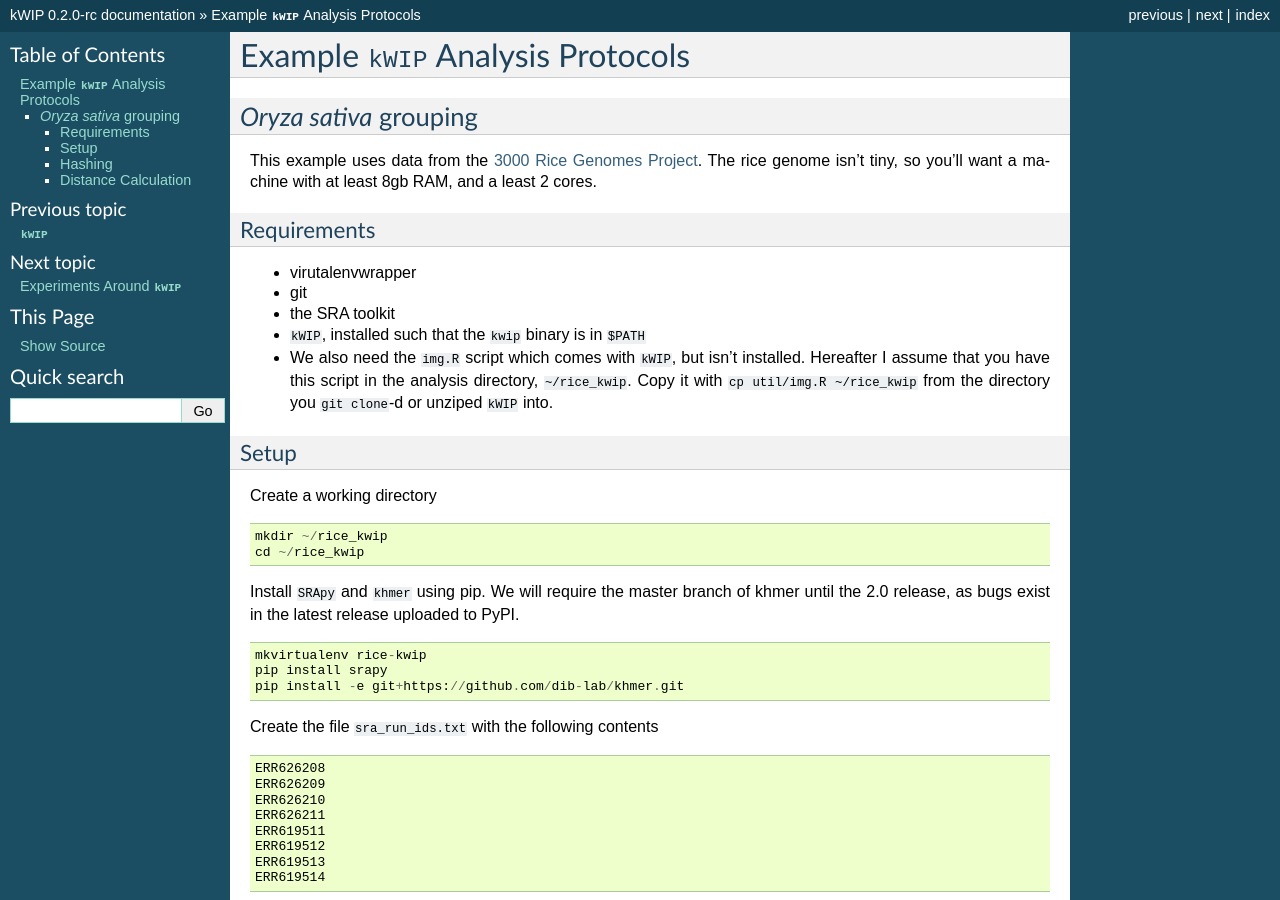
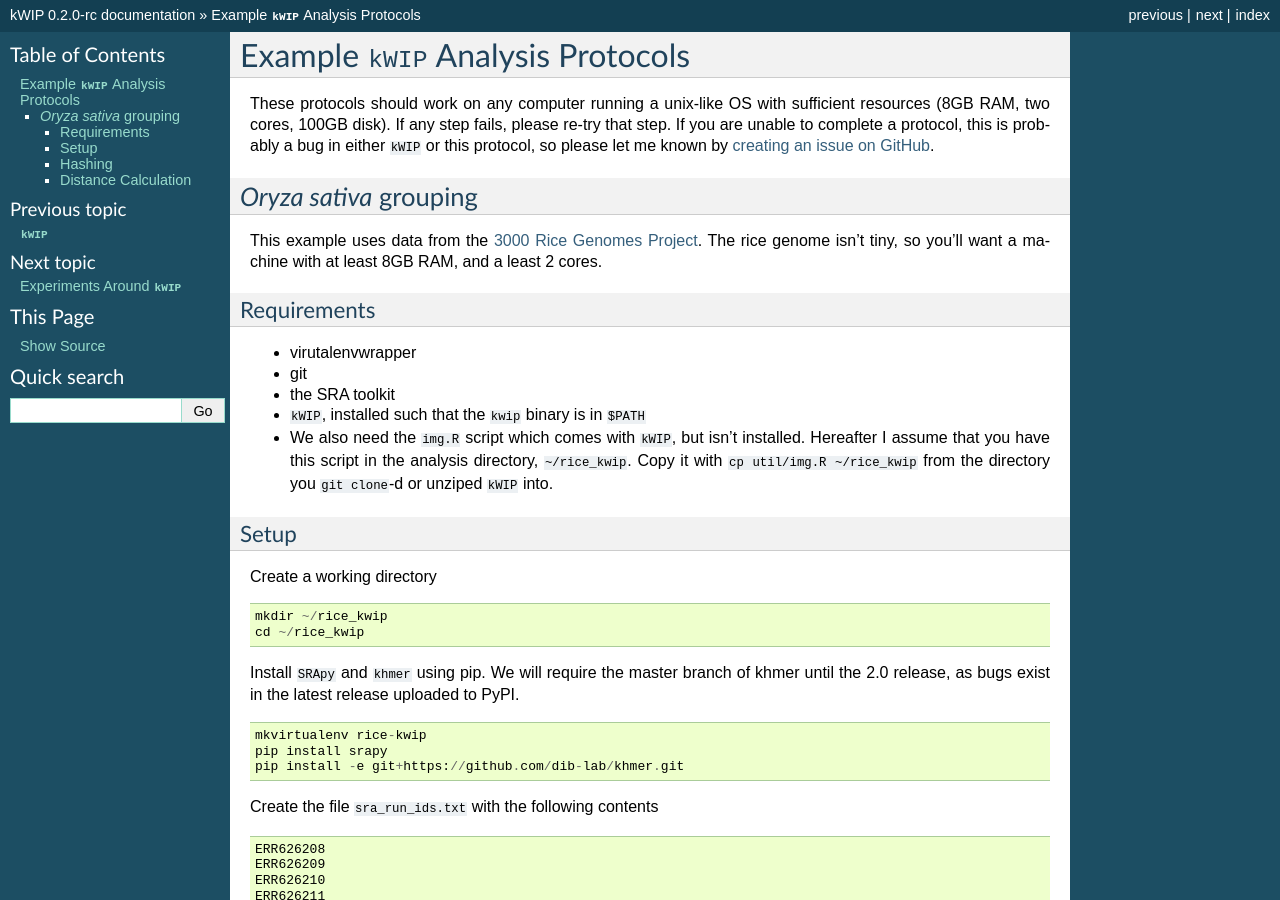
Before and after one commit to kdm9/kWIP, a Sphinx documentation site: the page built from doc/pipelines.rst, in a window 1280 px wide and 900 px high. Built offline with Sphinx 7.4.7, drawn with Linux system fonts in a browser that asks for light colours.

Commit message:
Add blurb to pipelines page, spellcheck

```diff
--- a/doc/pipelines.rst
+++ b/doc/pipelines.rst
@@ -1,6 +1,12 @@
 ===================================
 Example ``kWIP`` Analysis Protocols
 ===================================
+
+These protocols should work on any computer running a unix-like OS with
+sufficient resources (8GB RAM, two cores, 100GB disk). If any step fails,
+please re-try that step. If you are unable to complete a protocol, this is
+probably a bug in either ``kWIP`` or this protocol, so please let me known by
+`creating an issue on GitHub <https://github.com/kdmurray91/kwip/issues/new>`_.
 
 
 *Oryza sativa* grouping
@@ -8,7 +14,7 @@ Example ``kWIP`` Analysis Protocols
 
 This example uses data from the `3000 Rice Genomes Project
 <http://http//www.gigasciencejournal.com/content/3/1/7>`_. The rice genome
-isn't tiny, so you'll want a machine with at least 8gb RAM, and a least 2
+isn't tiny, so you'll want a machine with at least 8GB RAM, and a least 2
 cores.
 
 
```
